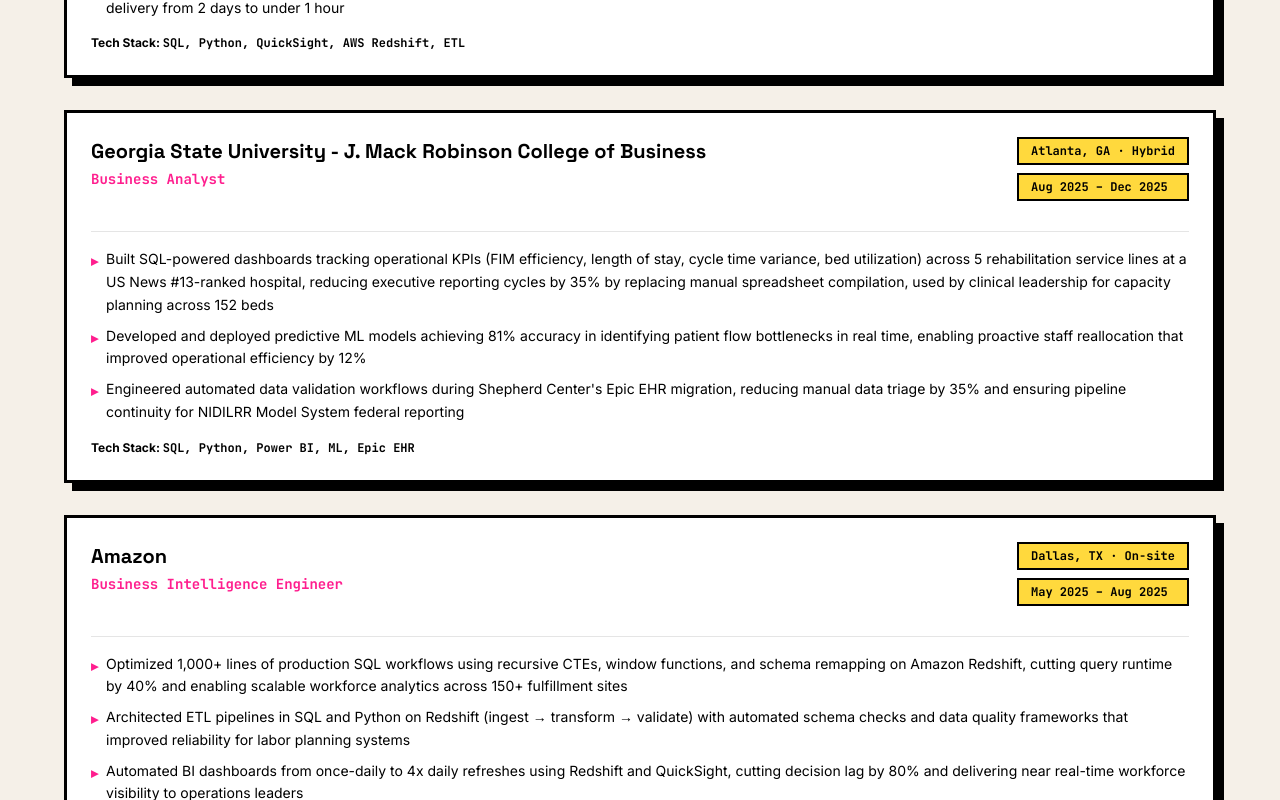
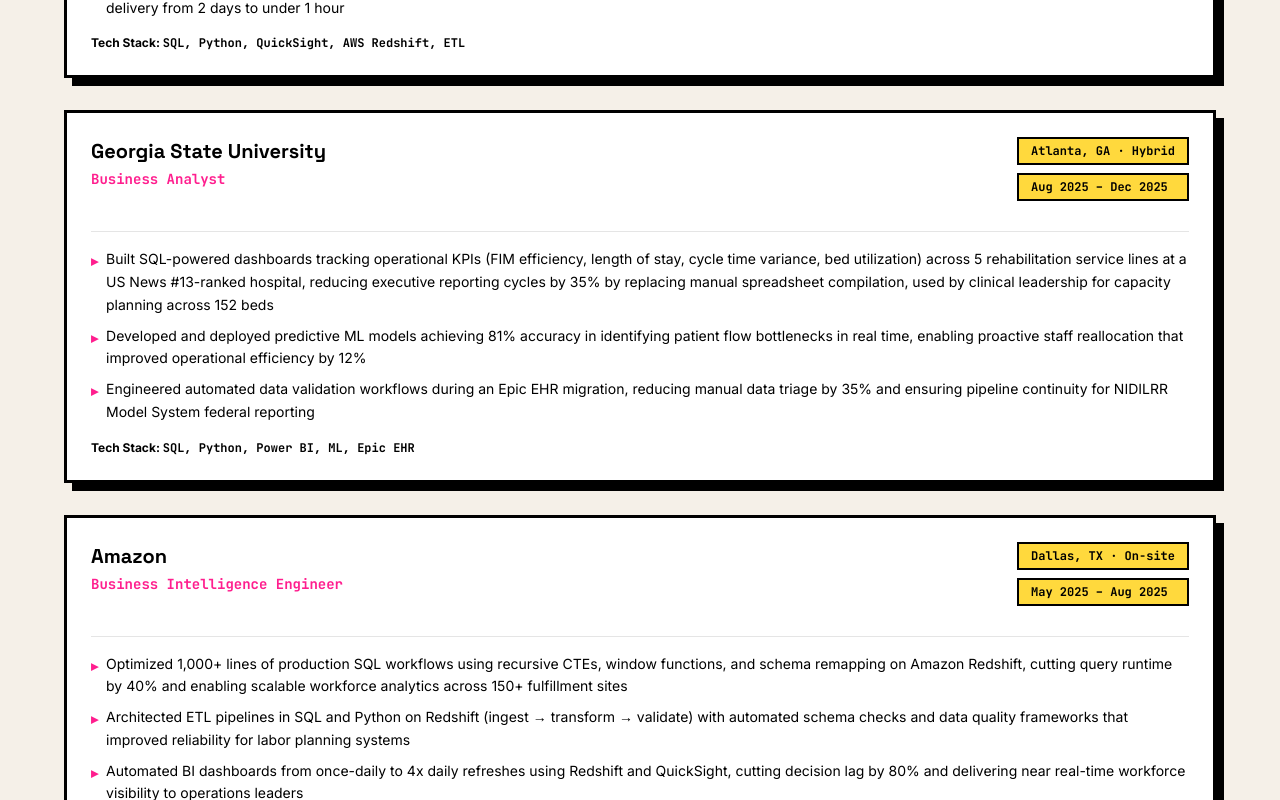
Before and after one commit to Harshalk2002/ds-portfolio, a Next.js app: page / in a window 1280 px wide. Shown: the part 3560-4360 px from the top of the page. Built offline with nearby package versions, Linux system fonts and the light colour scheme.

Commit message:
fix GSU company name and remove Shepherd Center mention

```diff
--- a/app/page.tsx
+++ b/app/page.tsx
@@ -372,7 +372,7 @@
                 ],
               },
               {
-                company: "Georgia State University - J. Mack Robinson College of Business",
+                company: "Georgia State University",
                 role: "Business Analyst",
                 location: "Atlanta, GA · Hybrid",
                 date: "Aug 2025 – Dec 2025",
@@ -380,7 +380,7 @@
                 bullets: [
                   "Built SQL-powered dashboards tracking operational KPIs (FIM efficiency, length of stay, cycle time variance, bed utilization) across 5 rehabilitation service lines at a US News #13-ranked hospital, reducing executive reporting cycles by 35% by replacing manual spreadsheet compilation, used by clinical leadership for capacity planning across 152 beds",
                   "Developed and deployed predictive ML models achieving 81% accuracy in identifying patient flow bottlenecks in real time, enabling proactive staff reallocation that improved operational efficiency by 12%",
-                  "Engineered automated data validation workflows during Shepherd Center's Epic EHR migration, reducing manual data triage by 35% and ensuring pipeline continuity for NIDILRR Model System federal reporting",
+                  "Engineered automated data validation workflows during an Epic EHR migration, reducing manual data triage by 35% and ensuring pipeline continuity for NIDILRR Model System federal reporting",
                 ],
               },
               {
@@ -397,7 +397,7 @@
                 ],
               },
               {
-                company: "Georgia State University - J. Mack Robinson College of Business",
+                company: "Georgia State University",
                 role: "Data Analyst",
                 location: "Atlanta, Georgia, United States",
                 date: "Aug 2024 – Apr 2025",
```
